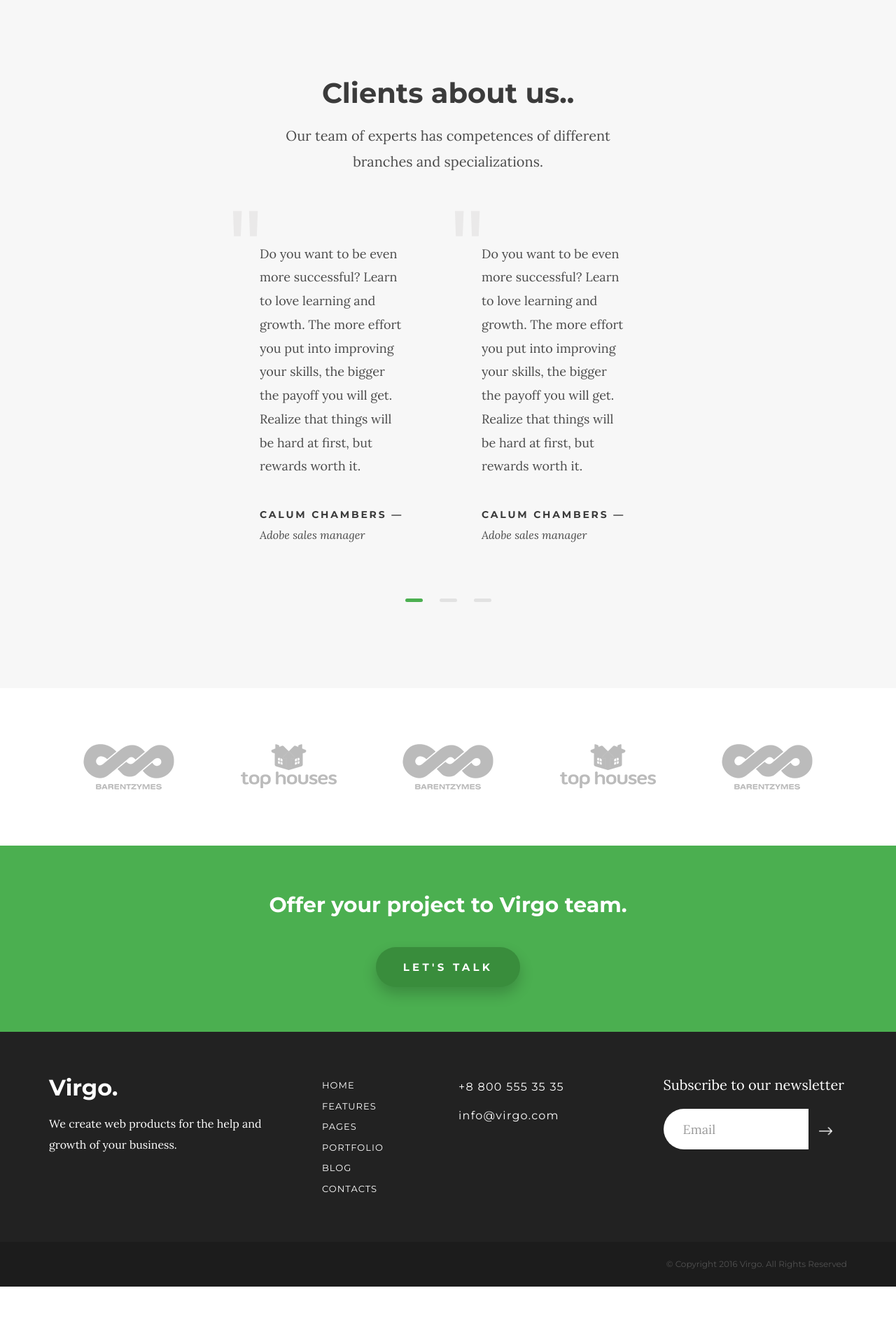
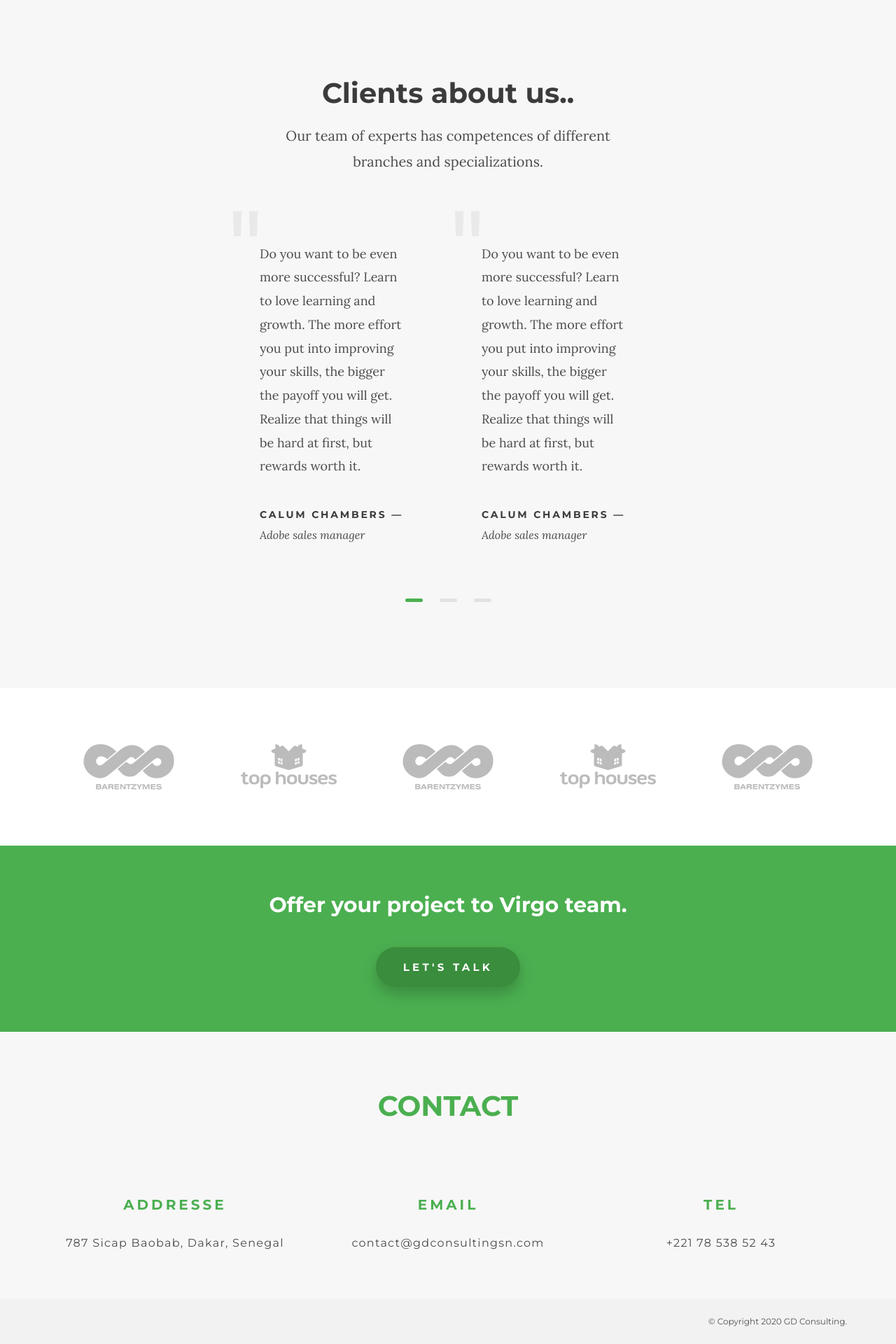
Before and after one commit to bkingg/gd-consulting, a Jekyll site: the page built from index.html, in a window 1280 px wide. Shown: the part 2769-4689 px from the top of the page at 70% size. Built offline with Jekyll 4.4.1, drawn with Linux system fonts in a browser that asks for light colours; some web fonts are replaced; before the commit the page ends 4607 px from its top, so only the background shows below that.

Commit message:
Create footer

```diff
--- a/_config.yml
+++ b/_config.yml
@@ -1,9 +1,9 @@
 ---
-title: Site Title
-timezone: America/Montreal
+title: GD Consulting
+timezone: Africa/Dakar
 collections:
-  promotions:
-    title: Promotions
+  avantages:
+    title: Avantages
     output: true
 defaults:
 - scope:
--- /dev/null
+++ b/_data/contact.json
@@ -0,0 +1,5 @@
+{
+  "address": "787 Sicap Baobab, Dakar, Senegal",
+  "email": "contact@gdconsultingsn.com",
+  "tel": "+221 78 538 52 43"
+}
--- /dev/null
+++ b/_data/general.json
@@ -0,0 +1,3 @@
+{
+  "logo": "/img/gd-consulting-logo.png"
+}
--- a/_includes/footer.html
+++ b/_includes/footer.html
@@ -0,0 +1,28 @@
+<footer id="footer" class="footer footer-2 bg-light">
+  <div class="container">
+    <h2 class="footer__title text-center">Contact</h2>
+    {%- assign contact = site.data.contact -%}
+    <div class="row-base row">
+      <div class="col-contacts col-base col-sm-12 col-md-4">
+        <h4>Addresse</h4>
+        <p>{{ contact.address }}</p>
+      </div>
+      <div class="col-contacts col-base col-sm-12 col-md-4">
+        <h4>Email</h4>
+        <a href="mailto:{{ contact.email }}" class="email">{{ contact.email }}</a>
+      </div>
+      <div class="col-contacts col-base col-sm-12 col-md-4">
+        <h4>Tel</h4>
+        <a href="tel:{{ contact.tel }}" class="email">{{ contact.tel }}</a>
+      </div>
+    </div>
+  </div>
+  <div class="footer-bottom">
+    <div class="container">
+        <div class="copyrights">
+        © Copyright {{ 'now' | date: '%Y' }} GD Consulting.
+        </div>
+        {%- include social-media.html -%}
+    </div>
+  </div>
+</footer>
--- a/_includes/header.html
+++ b/_includes/header.html
@@ -3,7 +3,7 @@
 <header class="navbar">
   <div>
     <a href="#" class="brand js-target-scroll">
-      <img src="/img/gd-consulting-logo.png" alt="GD Consulting">
+      <img src="{{ site.data.general.logo }}" alt="GD Consulting">
     </a>
 
     <!-- Navbar Collapse -->
--- a/css/styles.scss
+++ b/css/styles.scss
@@ -2,9 +2,26 @@
 ---
 
 @import 'vendors/vendor.scss';
+
+$color-primary: #4baf50 ;
+$color-grey: #4b4b4b;
 
 .brand img {
   max-height: 50px;
   max-width: 100%;
   padding-bottom: 0.8em;
 }
+
+.footer-2 {
+  text-align: center;
+  .footer__title {
+    margin-bottom: 2em;
+  }
+  h2, h4 {
+    color: $color-primary;
+    text-transform: uppercase;
+  }
+  p {
+    color: $color-grey;
+  }
+}
--- a/index.html
+++ b/index.html
@@ -197,50 +197,5 @@ You can also freely advertise with us, exchange links with us, or be a member of
 
   <!-- Footer -->
 
-  <footer id="footer" class="footer bg-dark">
-    <div class="container">
-      <div class="row-base row">
-        <div class="brand-info col-base col-sm-6 col-md-4">
-          <a href="#top" class="brand js-target-scroll">
-            Virgo.
-          </a>
-          <p>We create web products for the help and growth of your business.</p>
-        </div>
-        <div class="col-base col-sm-6 col-md-2">
-          <ul class="nav-bottom">
-            <li><a href="">Home</a></li>
-            <li><a href="">Features</a></li>
-            <li><a href="">Pages</a></li>
-            <li><a href="">Portfolio</a></li>
-            <li><a href="">Blog</a></li>
-            <li><a href="">Contacts</a></li>
-          </ul>
-        </div>
-        <div class="col-contacts col-base col-sm-6 col-md-3">
-          <a href="tel:88005553535" class="phone">+8 800 555 35 35</a><br>
-          <a href="mailto:info@virgo.com" class="email">info@virgo.com</a>
-        </div>
-        <div class="col-subscribe col-base col-sm-6 col-md-3">
-          <div class="subscribe-title">Subscribe to our newsletter</div>
-          <form class="subscribe-form js-subscribe-form">
-            <div class="input-group">
-              <input id="mc-email" type="email" class="input-round form-control" placeholder="Email">
-              <span class="input-group-btn">
-                <button class="btn" type="submit"><span class="arrow-right"></span></button>
-              </span>
-            </div>
-            <label class="mc-label" for="mc-email" id="mc-notification"></label>
-          </form>
-        </div>
-      </div>
-    </div>
-    <div class="footer-bottom">
-      <div class="container">
-          <div class="copyrights">
-          © Copyright 2016 Virgo. All Rights Reserved
-          </div>
-          {%- include social-media.html -%}
-      </div>
-    </div>
-  </footer>
+  {%- include footer.html -%}
 </div>
```
